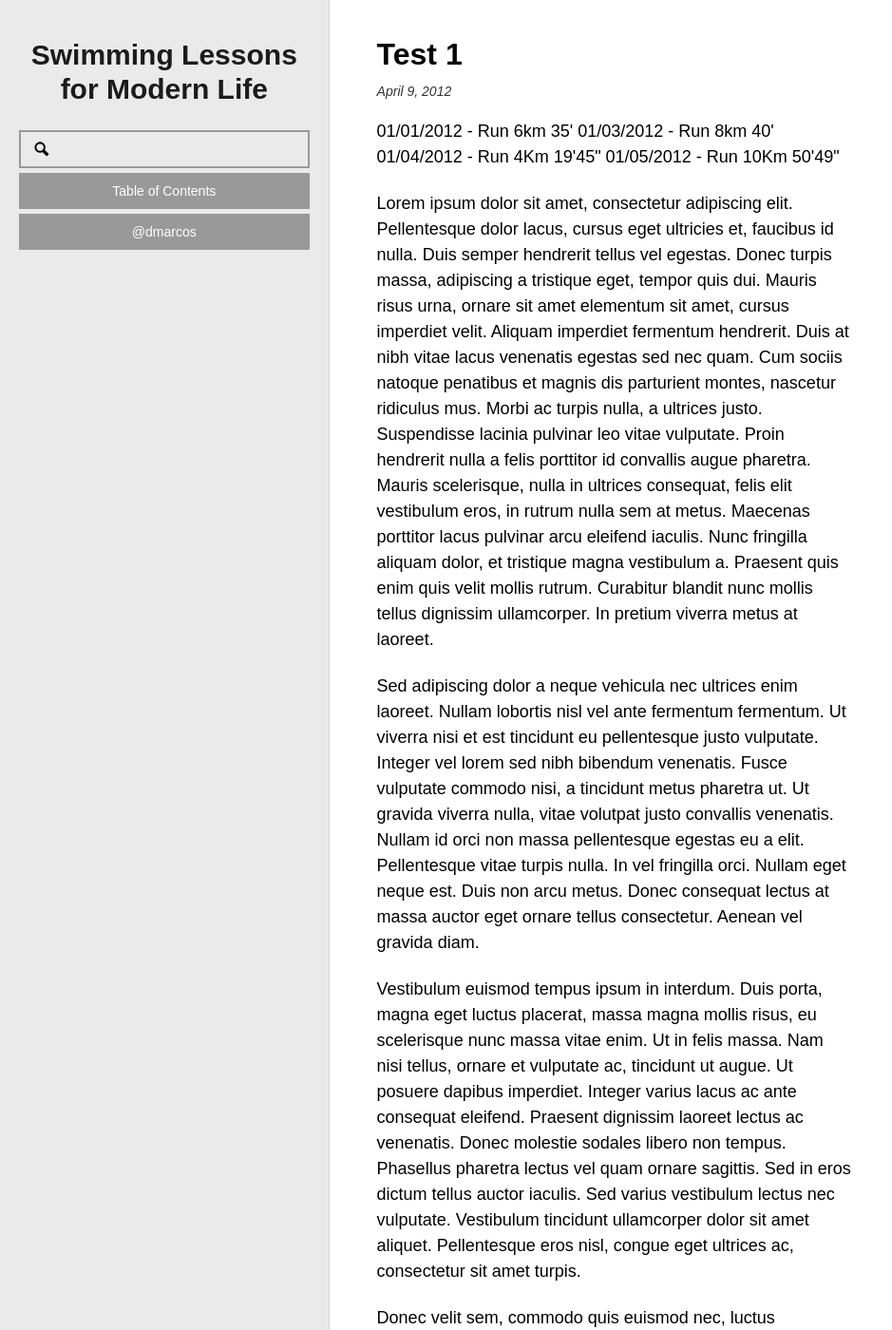
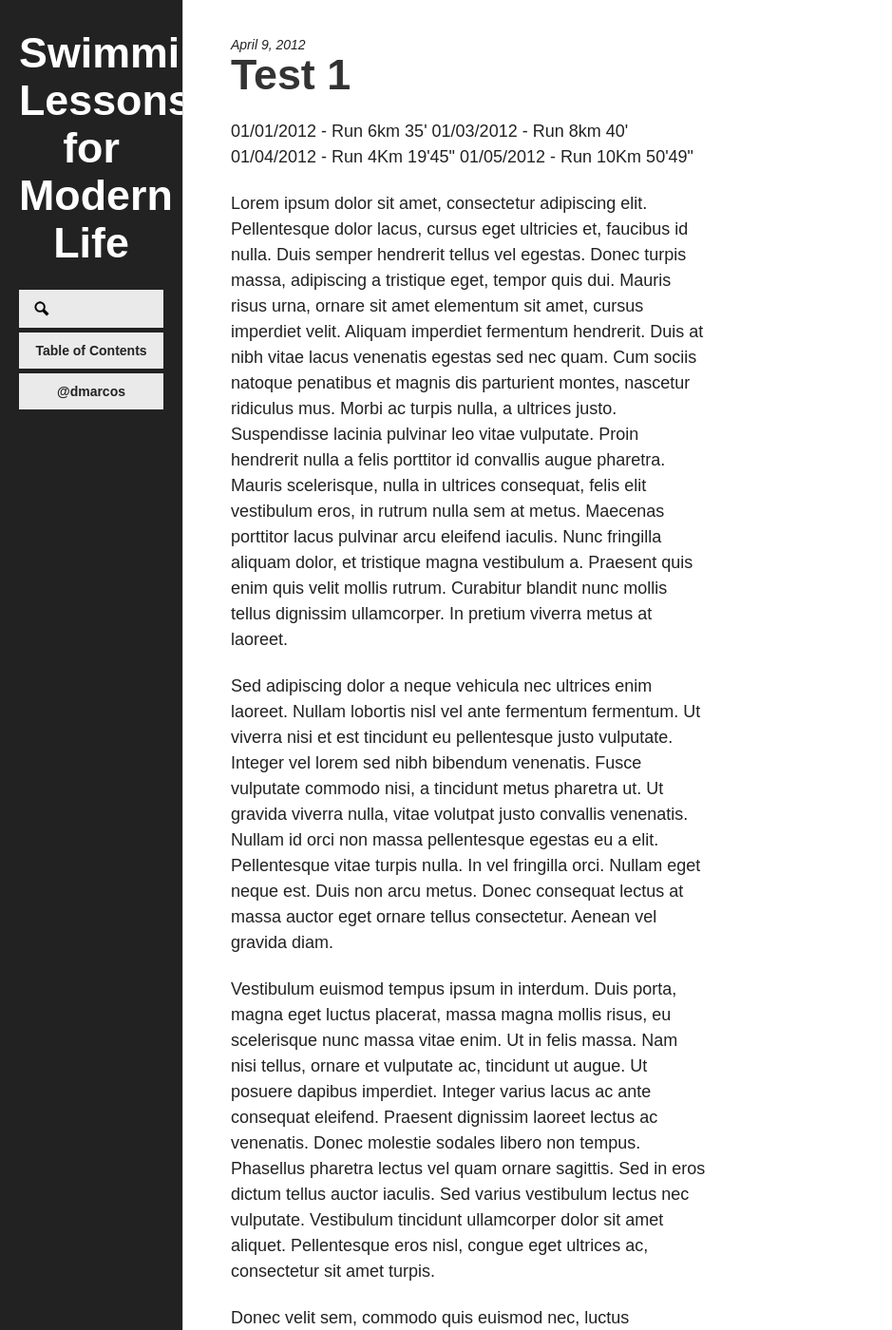
Before and after one commit to dmarcos/dmarcos.github.com, a Jekyll site: the page built from index.html, in a window 1280 px wide and 1400 px high. Shown: the whole window at 95% size, without its empty margins (0-939 px from the left). Built offline with Jekyll 4.4.1, drawn with Linux system fonts in a browser that asks for light colours; Markdown is read by kramdown in place of the engine named in the settings.

Commit message:
Changes color scheme

```diff
--- a/_layouts/post.html
+++ b/_layouts/post.html
@@ -3,8 +3,8 @@ layout: default
 ---
 
 <article>
+  <h2>{{ post.date | date: "%B %e, %Y" }}</h2>
   <h2><a>{{ post.title }}<a></h2>
   <div class="underline"></div>
-  <h2>{{ post.date | date: "%B %e, %Y" }}</h2>
   {{ content }}
 </article>
--- a/css/style.css
+++ b/css/style.css
@@ -1,6 +1,5 @@
 body {
-  background-color: white;
-  color: black;
+  color: white;
   font-family: "museo-sans", sans-serif;
   font-weight: 300;
 }
@@ -20,13 +19,13 @@ a, a:visited {
 header {
   position: fixed;
   min-height: 100%;
-  background-color: rgb(234, 234, 234);
-  width: 27%;
+  background-color: rgb(34, 34, 34);
+  width: 15%;
   color: #333;
 }
 
 section#main {
-  margin-left: 27%;
+  margin-left: 15%;
   position: relative;
   z-index: 10;
   background-color: white;
@@ -35,22 +34,22 @@ section#main {
 }
 
 #blogTitle{
-  margin-top: 40px;
+  margin-top: 30px;
   text-align: center
 }
 
 #blogTitle h1{
   font-size: 30px;
   line-height: 30px;
-  font-weight: 900;
-  font-size: 30px;
+  font-weight: bold;
+  font-size: 2.8em;
   padding-left: 20px;
   padding-right: 20px;
-  line-height: 36px;
+  line-height: 50px;
   border: none;
   font-family: "myriad-pro", sans-serif;
   display: block;
-  color: #1B1B1B;
+  color: white;
 }
 
 article{
@@ -65,7 +64,7 @@ article{
 }
 
 article h2{
-  font-size: 2.0em;
+  font-size: 2.8em;
   font-weight: 600;
   max-width: 500px;
   line-height: 1.1em;
@@ -73,7 +72,6 @@ article h2{
 }
 
 article h2 a{
-  color: black;
   text-decoration: none;
   font-weight: 900;
 }
@@ -87,17 +85,17 @@ ul#categories{
 }
 
 ul#categories li{
-  color: white;
   margin: 5px 0px 5px 0px;
   font-size: 14px;
   padding: 10px;
-  background-color: #999;
+  background-color: rgb(234, 234, 234);
   border: 2px solid transparent;
 }
 
 ul#categories li a{
   display: block;
-  color: white;
+  color: rgb(34, 34, 34);
+  font-weight: bold;
   width: 100%;
 }
 
@@ -106,8 +104,6 @@ ul#categories li:hover{
 }
 
 ul#categories li#search{
-  background-color: rgb(234, 234, 234);
-  border: 2px solid #999;
   padding: 0px;
 }
 
@@ -150,12 +146,7 @@ li#philosophy{
 .postDate {
   font-style: italic;
   font-size: 14px;
-  /*background-color: rgb(234, 234, 234);
-  padding: 5px 0px 5px 51px;
-  margin-left: -51px;
-  border: 1px solid #D6D6D6;
-  border-left: none;
-  max-width: 90px;*/
+  color: rgb(34, 34, 34);
 }
 
 p{
@@ -163,7 +154,7 @@ p{
   line-height: 27px;
   margin-top: 22px;
   margin-bottom: 22px;
-  color: black;
+  color: rgb(34, 34, 34);
 }
 
 @media screen and (max-width: 600px) {
--- a/index.html
+++ b/index.html
@@ -5,8 +5,8 @@ title: "Code Beast"
 
 {% for post in site.posts limit: 1 %}
   <article>
+    <div class="postDate">{{ post.date | date: "%B %e, %Y" }}</div>
 	  <h2><a>{{ post.title }}<a></h2>
-	  <div class="postDate">{{ post.date | date: "%B %e, %Y" }}</div>
 	  {{ post.content }}
   </article>
 {% endfor %}
```
